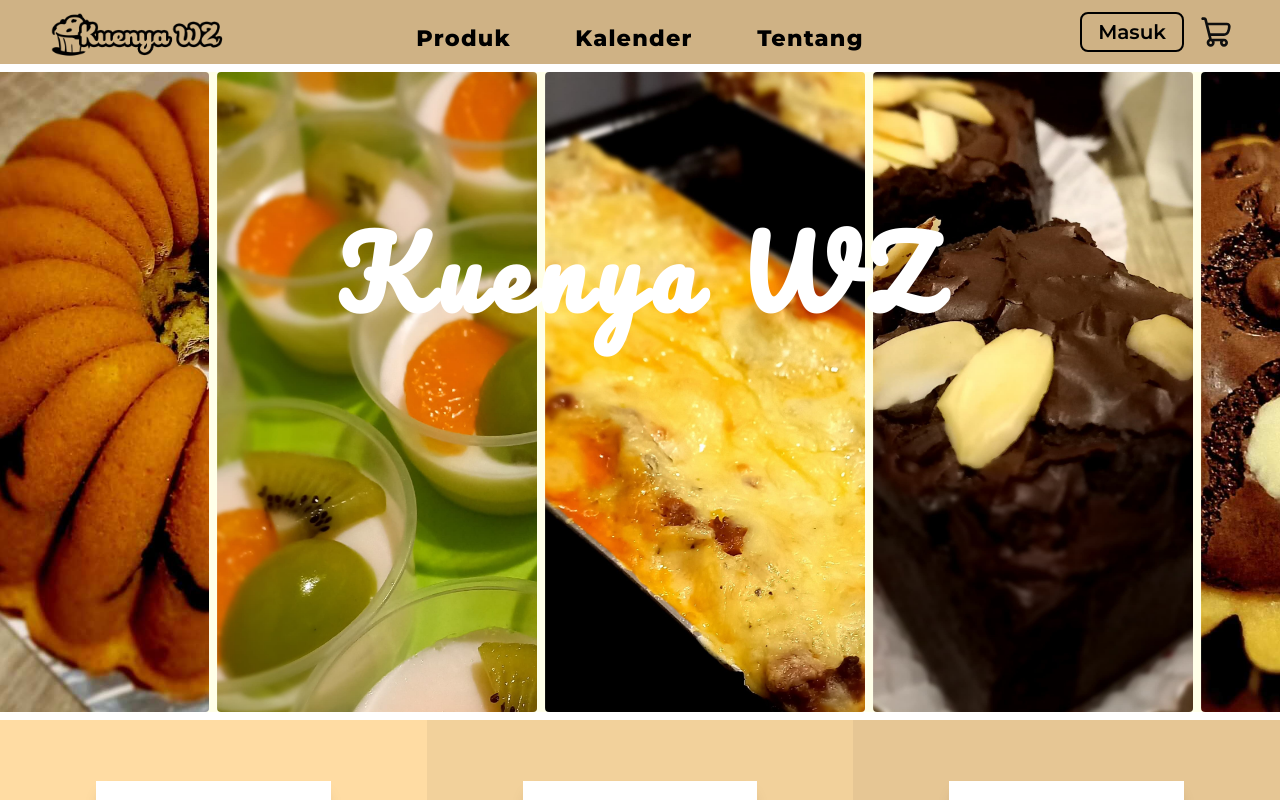
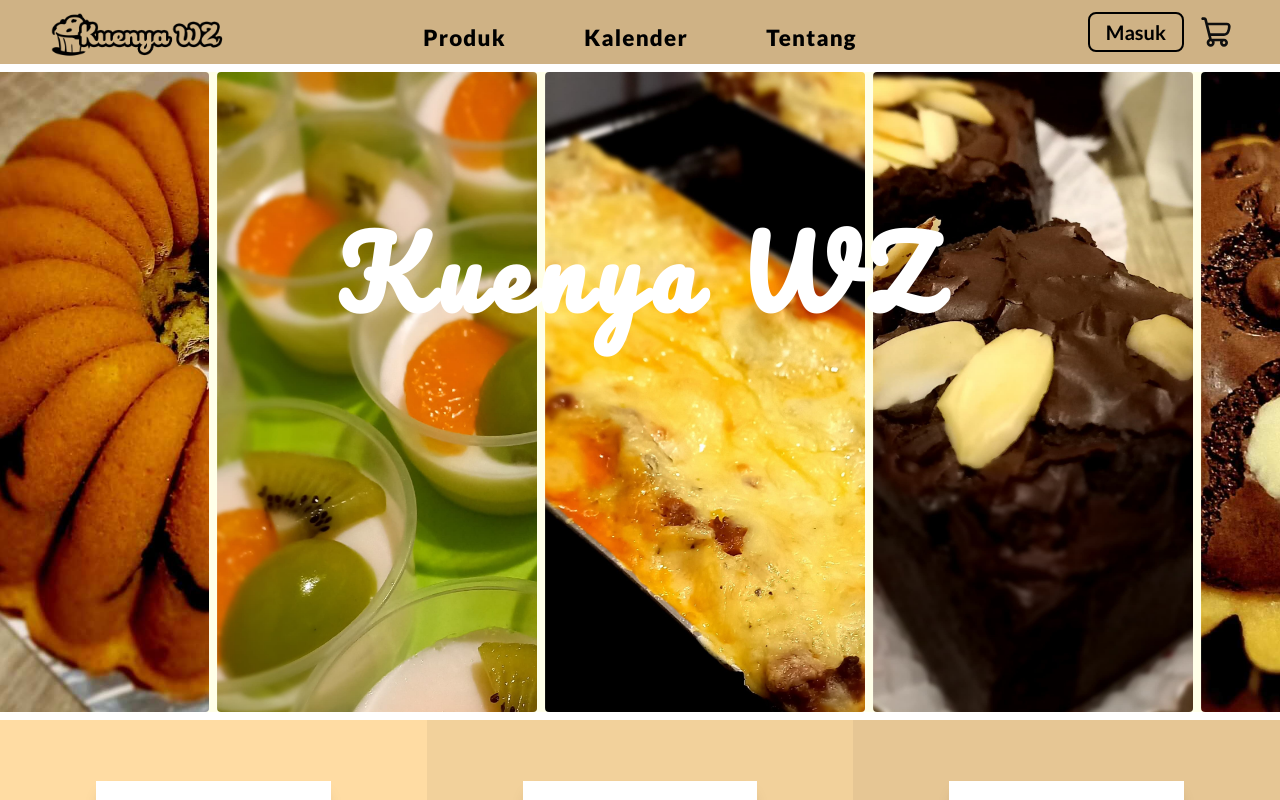
Before and after one commit to Kons-Software-House/kuenyawz-frontend, a React (Vite) app: page / in a window 1280 px wide. Shown: the top 800 px of the page. Built offline with nearby package versions, Linux system fonts and the light colour scheme; no server answers; what @designbycode/tailwindcss-text-shadow would draw is missing.

Commit message:
style: update font style

```diff
--- a/index.html
+++ b/index.html
@@ -9,7 +9,7 @@
   <link rel="preconnect" href="https://fonts.googleapis.com">
   <link rel="preconnect" href="https://fonts.gstatic.com" crossorigin>
   <link
-    href="https://fonts.googleapis.com/css2?family=Merriweather:ital,wght@0,300;0,400;0,700;0,900;1,300;1,400;1,700;1,900&family=Montserrat:ital,wght@0,100..900;1,100..900&family=Pacifico&family=Poppins:ital,wght@0,100;0,200;0,300;0,400;0,500;0,600;0,700;0,800;0,900;1,100;1,200;1,300;1,400;1,500;1,600;1,700;1,800;1,900&display=swap"
+    href="https://fonts.googleapis.com/css2?family=Lato:ital,wght@0,100;0,300;0,400;0,700;0,900;1,100;1,300;1,400;1,700;1,900&family=Merriweather:ital,wght@0,300;0,400;0,700;0,900;1,300;1,400;1,700;1,900&family=Pacifico&family=Poppins:ital,wght@0,100;0,200;0,300;0,400;0,500;0,600;0,700;0,800;0,900;1,100;1,200;1,300;1,400;1,500;1,600;1,700;1,800;1,900&display=swap"
     rel="stylesheet">
 </head>
 
--- a/tailwind.config.js
+++ b/tailwind.config.js
@@ -44,7 +44,7 @@ export default {
       clear: ['Poppins', 'sans-serif'],
       fancy: ['Pacifico', 'cursive'],
       semi: ['Merriweather', 'serif'],
-      nav: ['Montserrat', 'sans-serif'],
+      nav: ['Lato', 'sans-serif'],
     },
   },
   plugins: [
```
